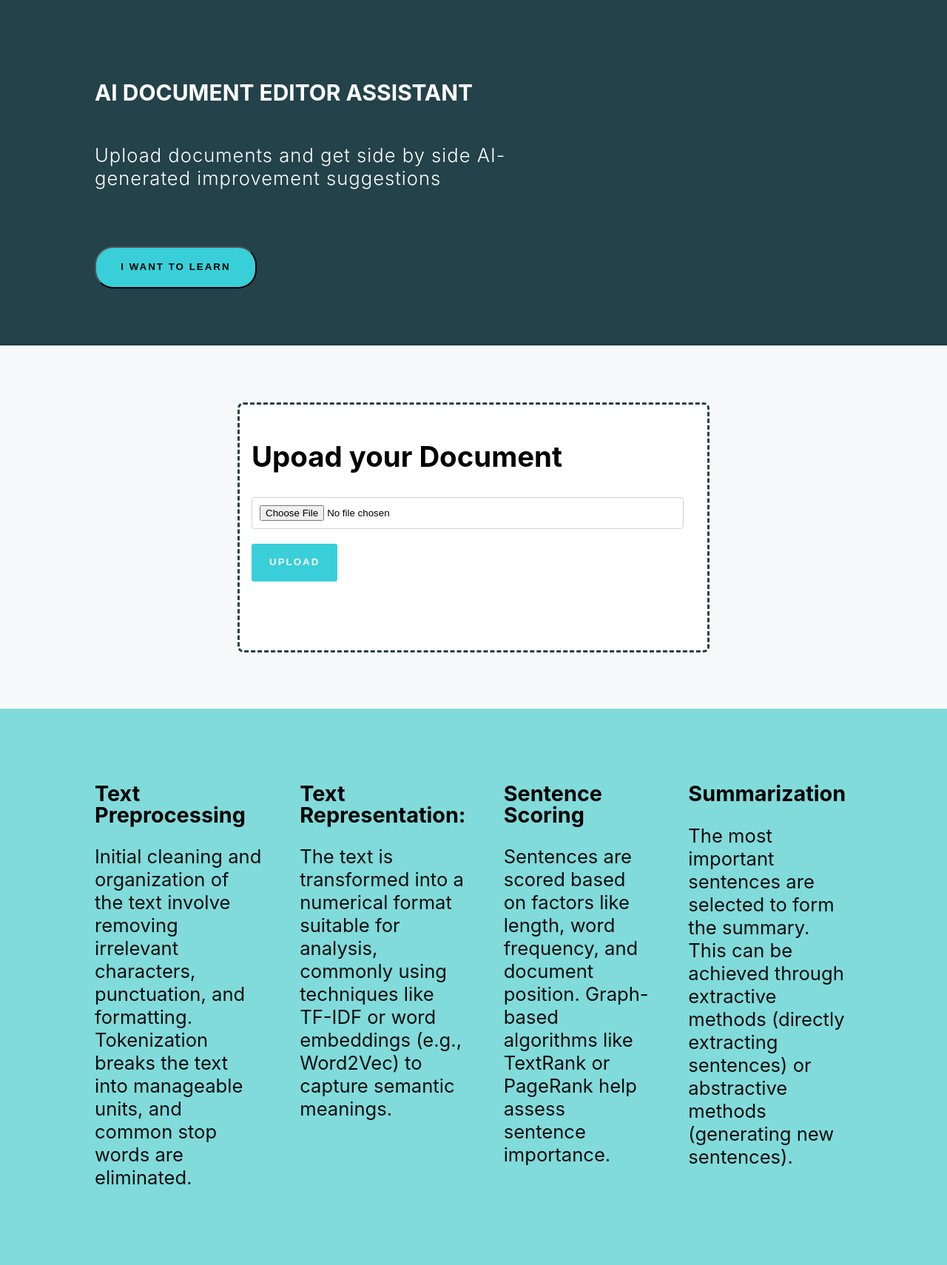
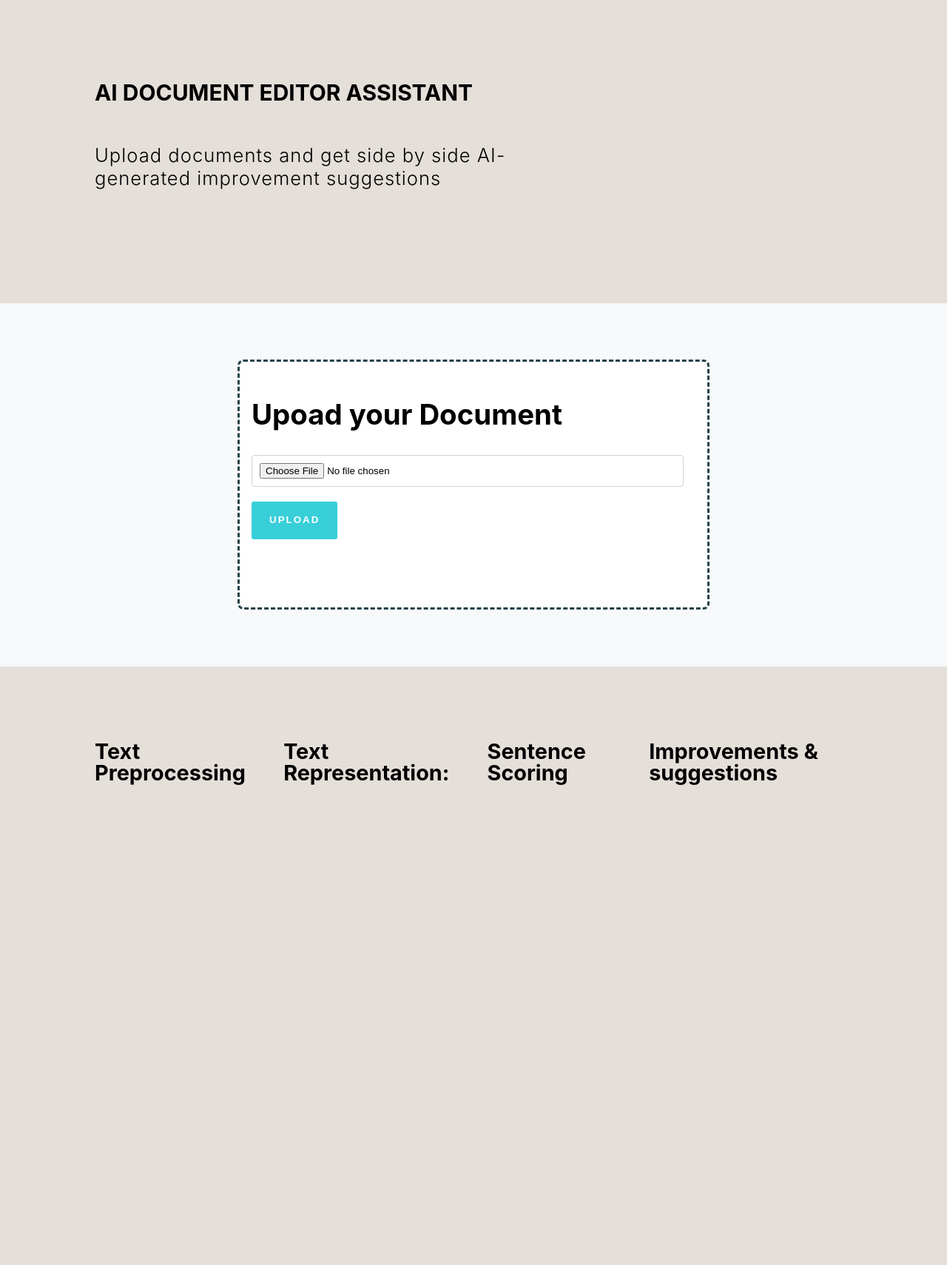
Before and after one commit to DerrickKirimi/Ai-Document-Editor-Assistant, a Django app: page / in a window 1280 px wide. Shown: the whole page at 74% size. After the commit the page ends 1061 px from the top, so only its background shows below. Run offline with Django 4.2, Linux system fonts and the light colour scheme.

Commit message:
UI Changes

```diff
--- a/app1/templates/base.html
+++ b/app1/templates/base.html
@@ -21,7 +21,7 @@
           <article class="heroText">
               <h1>AI DOCUMENT EDITOR ASSISTANT </h1>
               <p>Upload documents and get side by side AI-generated improvement suggestions</p>
-              <button onclick="scrollToLastSection()">I want to learn</button>
+              <!-- button onclick="scrollToLastSection()">I want to learn</button-->
           </article>
       </section>
 
@@ -49,23 +49,19 @@
           <article class="flexText">
               <div class="card">
                   <h2 class="accentColor">Text Preprocessing</h2>
-                  <p>Initial cleaning and organization of the text involve removing irrelevant characters, punctuation, and formatting.
-                      Tokenization breaks the text into manageable units, and common stop words are eliminated.</p>
+                  <p></p>
               </div>
               <div class="card">
                   <h2 class="accentColor">Text Representation:</h2>
-                  <p>The text is transformed into a numerical format suitable for analysis, commonly using
-                      techniques like TF-IDF or word embeddings (e.g., Word2Vec) to capture semantic meanings.</p>
+                  <p></p>
               </div>
               <div class="card">
                   <h2 class="accentColor">Sentence Scoring</h2>
-                  <p>Sentences are scored based on factors like length, word frequency, and document position.
-                      Graph-based algorithms like TextRank or PageRank help assess sentence importance.</p>
+                  <p></p>
               </div>
               <div class="card">
-                  <h2 class="accentColor">Summarization</h2>
-                  <p>The most important sentences are selected to form the summary.
-                      This can be achieved through extractive methods (directly extracting sentences) or abstractive methods (generating new sentences).</p>
+                  <h2 class="accentColor">Improvements & suggestions</h2>
+                  <p></p>
               </div>
           </article>
       </section>
--- a/static/css/base.css
+++ b/static/css/base.css
@@ -13,8 +13,8 @@ section{
     padding: 3em 0;
 }
 .heroSection{
-    background-color: #23424A;
-    color: white;
+    background-color: #e5dfd9;
+    color: black;
 }
 .heroText{
     margin: 0 auto;
@@ -59,7 +59,7 @@ button{
     color:#000000;
 }
 .lastSection{
-    background:#81dbdb;
+    background:#e5dfd9;
     color: rgb(12, 12, 12);
 }
 
```
